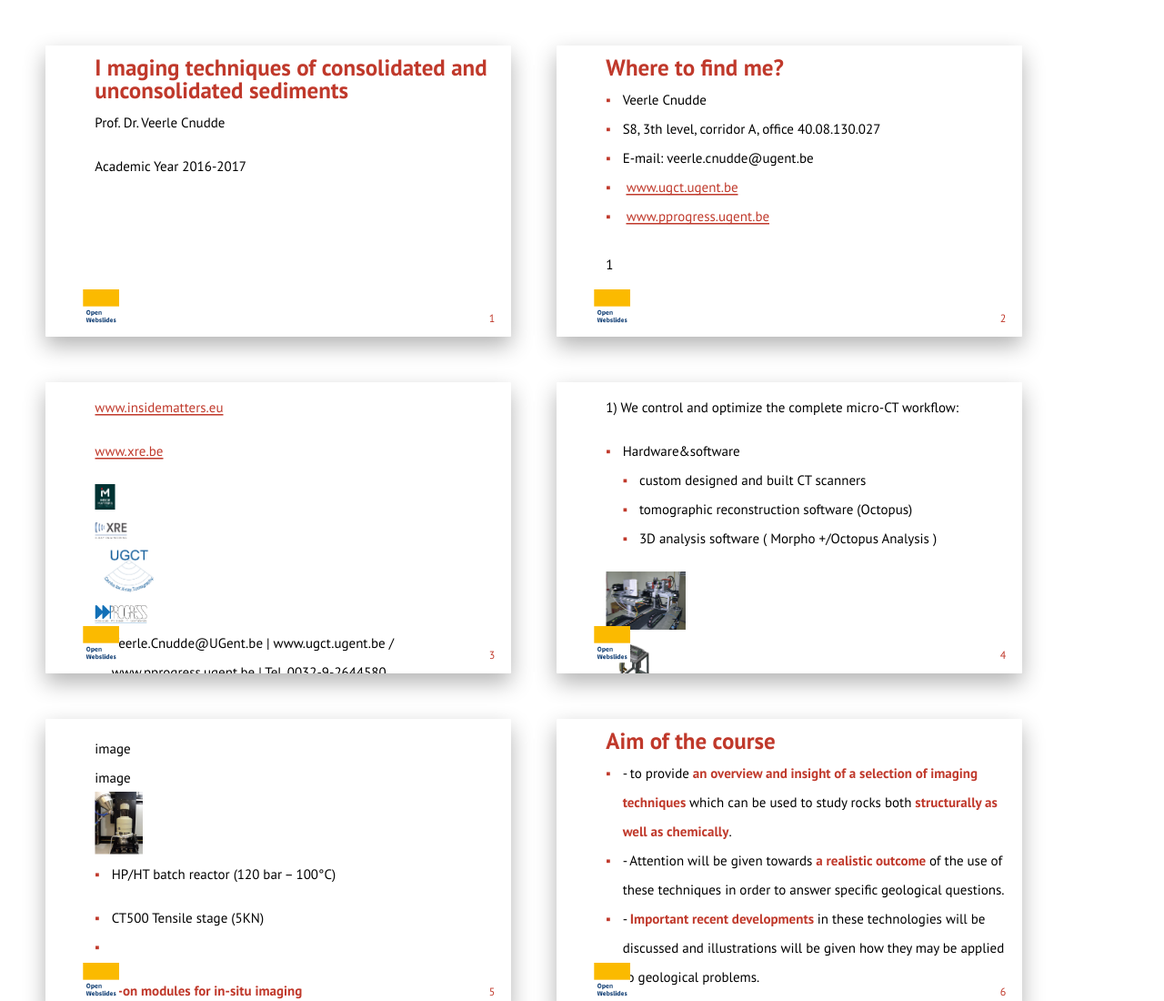
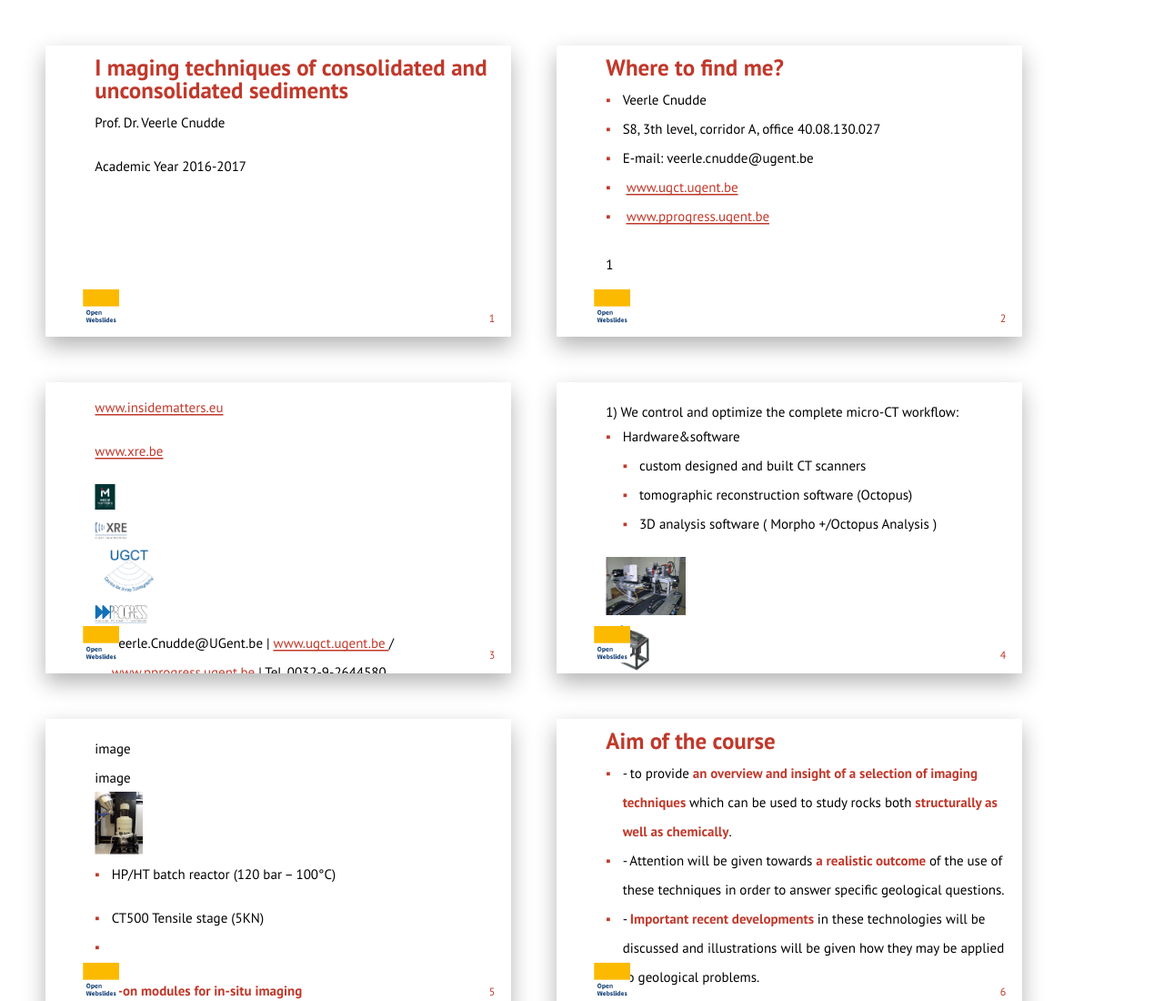
Before and after one commit to floriandejonckheere/Digital-imaging-techniques--part-1-introduction-only, a website: page index.html in a window 1280 px wide. Shown: the top 1100 px of the page at 91% size. Drawn offline with Linux system fonts and the light colour scheme.

Commit message:
Update index.html

```diff
--- a/index.html
+++ b/index.html
@@ -44,13 +44,13 @@
 					<img src="assets/image4.png" width="13%">
 				</figure>
 				<ul>
-					<li>Veerle.Cnudde@UGent.be | www.ugct.ugent.be / www.pprogress.ugent.be | Tel. 0032-9-2644580</li>
+					<li>Veerle.Cnudde@UGent.be | <a href="http://www.ugct.ugent.be/" target="_blank">www.ugct.ugent.be </a> / <a href="http://www.pprogress.ugent.be/" target="_blank">www.pprogress.ugent.be </a> | Tel. 0032-9-2644580</li>
 				</ul>
 				<div class="slidenumber">2</div>
 			</div>
 
 			<div class="slide" id="slide3">
-					<p><span class="underline">1) We control and optimize the complete micro-CT workflow:</span></p>
+					<span class="underline">1) We control and optimize the complete micro-CT workflow:</span>
 					<ul>
 						<li>Hardware&amp;software
 						<ul>
@@ -342,6 +342,7 @@
 				</figure>
 				<div class="slidenumber">21</div>
 			</div>
+
 			<div class="slide" id="slide22">
 				<ul>
 					<li>
@@ -361,6 +362,7 @@
 				</ul>
 				<div class="slidenumber">22</div>
 			</div>
+
 			<div class="slide" id="slide23">
 				<p><strong><span class="underline">Applications Geology:</span></strong></p>
 				<ul>
@@ -403,6 +405,7 @@
 				</figure>
 				<div class="slidenumber">23</div>
 			</div>
+
 			<div class="slide" id="slide24">
 				<ul>
 					<li>
@@ -426,16 +429,19 @@
 				</ul>
 				<div class="slidenumber">24</div>
 			</div>
+
 			<div class="slide" id="slide25">
 				<figure class="cover height">
 					<img src="assets/image43.png">
 				</figure>
 				<div class="slidenumber">25</div>
 			</div>
+
 			<div class="slide" id="slide26">
 				<h2>What are &ldquo;DIGITAL IMAGES&rdquo;? </h2>
 				<div class="slidenumber">26</div>
 			</div>
+
 			<div class="slide" id="slide27">
 				<h2>DIGITAL IMAGES </h2>
 				<ul>
@@ -450,12 +456,14 @@
 				</figure>
 				<div class="slidenumber">27</div>
 			</div>
+
 			<div class="slide" id="slide28">
 				<ul>
 					<li>Can anybody explain what a pixel is?</li>
 				</ul>
 				<div class="slidenumber">28</div>
 			</div>
+
 			<div class="slide" id="slide29">
 				<h2>A Pixel </h2>
 				<ul>
@@ -469,6 +477,7 @@
 				</figure>
 				<div class="slidenumber">29</div>
 			</div>
+
 			<div class="slide" id="slide30">
 				<h2>P ixels</h2>
 				<ul>
@@ -481,6 +490,7 @@
 				</figure>
 				<div class="slidenumber">30</div>
 			</div>
+
 			<div class="slide" id="slide31">
 				<h2>DIGITAL IMAGES </h2>
 				<ul>
@@ -491,6 +501,7 @@
 				</figure>
 				<div class="slidenumber">31</div>
 			</div>
+
 			<div class="slide" id="slide32">
 				<h2>What is the meaning of resolution? Please make your selection ...</h2>
 				<ol>
@@ -501,6 +512,7 @@
 				</ol>
 				<div class="slidenumber">32</div>
 			</div>
+
 			<div class="slide" id="slide33">
 				<h2>Resolution </h2>
 				<ul>
@@ -514,6 +526,7 @@
 				<p>increases </p>
 				<div class="slidenumber">33</div>
 			</div>
+
 			<div class="slide" id="slide34">
 				<h2>Resolution </h2>
 				<ul>
@@ -523,6 +536,7 @@
 				</ul>
 				<div class="slidenumber">34</div>
 			</div>
+
 			<div class="slide" id="slide35">
 				<h2>Resolution </h2>
 				<ul>
@@ -534,6 +548,7 @@
 				</figure>
 				<div class="slidenumber">35</div>
 			</div>
+
 			<div class="slide" id="slide36">
 				<h2>Resolution </h2>
 				<ul>
@@ -545,6 +560,7 @@
 				</ul>
 				<div class="slidenumber">36</div>
 			</div>
+
 			<div class="slide" id="slide37">
 				<h2>Effects of resolution on image quality</h2>
 				<figure>
@@ -552,6 +568,7 @@
 				</figure>
 				<div class="slidenumber">37</div>
 			</div>
+
 			<div class="slide" id="slide38">
 				<h2>Effects of resolution on image quality</h2>
 				<figure>
@@ -559,6 +576,7 @@
 				</figure>
 				<div class="slidenumber">38</div>
 			</div>
+
 			<div class="slide" id="slide39">
 				<h2>PIXEL DIMENSIONS </h2>
 				<ul>
@@ -571,6 +589,7 @@
 				<p>www.peterhobbs.com </p>
 				<div class="slidenumber">39</div>
 			</div>
+
 			<div class="slide" id="slide40">
 				<h2>PIXEL DIMENSIONS </h2>
 				<ul>
@@ -578,6 +597,7 @@
 				</ul>
 				<div class="slidenumber">40</div>
 			</div>
+
 			<div class="slide" id="slide41">
 				<h2>PIXEL DIMENSIONS </h2>
 				<ul>
@@ -590,6 +610,7 @@
 				</figure>
 				<div class="slidenumber">41</div>
 			</div>
+
 			<div class="slide" id="slide42">
 				<h2>PIXEL DIMENSIONS Reality Check: What are the pixel dimensions of a 5x7-inch photograph scanned at 400 dpi? Please make your selection ...</h2>
 				<ol>
@@ -599,11 +620,13 @@
 				</ol>
 				<div class="slidenumber">42</div>
 			</div>
+
 			<div class="slide" id="slide43">
 				<h2>PIXEL DIMENSIONS Reality Check: What are the pixel dimensions of a 5x7-inch photograph scanned at 400 dpi?</h2>
 				<p>The pixel dimensions are 2,000 x 2,800. You can derive them by multiplying the dpi by the width (400 x 5 = 2,000) and then the dpi by the height (400 x 7 = 2,800).</p>
 				<div class="slidenumber">43</div>
 			</div>
+
 			<div class="slide" id="slide44">
 				<ul>
 					<li>
@@ -611,6 +634,7 @@
 				</ul>
 				<div class="slidenumber">44</div>
 			</div>
+
 			<div class="slide" id="slide45">
 				<h2>BIT DEPTH </h2>
 				<p>= determined by the number of bits used to define each pixel.</p>
@@ -618,6 +642,7 @@
 				<p>Digital images may be produced in black and white ( bitonal ), grayscale, or color.</p>
 				<div class="slidenumber">45</div>
 			</div>
+
 			<div class="slide" id="slide46">
 				<h2>BIT DEPTH </h2>
 				<p>A bitonal image is represented by pixels consisting of 1 bit each, which can represent two tones (typically black and white), using the values 0 for black and 1 for white or vice versa.</p>
@@ -626,6 +651,7 @@
 				</figure>
 				<div class="slidenumber">46</div>
 			</div>
+
 			<div class="slide" id="slide47">
 				<h2>BIT DEPTH </h2>
 				<p>A grayscale image is composed of pixels represented by multiple bits of information, typically ranging from 2 to 8 bits or more.</p>
@@ -640,6 +666,7 @@
 				</figure>
 				<div class="slidenumber">47</div>
 			</div>
+
 			<div class="slide" id="slide48">
 				<h2>BIT DEPTH </h2>
 				<ul>
@@ -652,6 +679,7 @@
 				</ul>
 				<div class="slidenumber">48</div>
 			</div>
+
 			<div class="slide" id="slide49">
 				<h2>BIT DEPTH ( bitonal )</h2>
 				<figure>
@@ -659,6 +687,7 @@
 				</figure>
 				<div class="slidenumber">49</div>
 			</div>
+
 			<div class="slide" id="slide50">
 				<h2>BIT DEPTH (2-bit image)</h2>
 				<figure>
@@ -669,6 +698,7 @@
 				</figure>
 				<div class="slidenumber">50</div>
 			</div>
+
 			<div class="slide" id="slide51">
 				<h2>BIT DEPTH (3-bit image)</h2>
 				<figure>
@@ -679,6 +709,7 @@
 				</figure>
 				<div class="slidenumber">51</div>
 			</div>
+
 			<div class="slide" id="slide52">
 				<h2>BIT DEPTH ( 8-bit image)</h2>
 				<figure>
@@ -692,6 +723,7 @@
 				</figure>
 				<div class="slidenumber">52</div>
 			</div>
+
 			<div class="slide" id="slide53">
 				<h2>BIT DEPTH </h2>
 				<p>A colour image is typically represented by a bit depth ranging from 8 to 24 or higher.</p>
@@ -705,6 +737,7 @@
 				</figure>
 				<div class="slidenumber">53</div>
 			</div>
+
 			<div class="slide" id="slide54">
 				<h2>BIT DEPTH </h2>
 				<ul>
@@ -723,6 +756,7 @@
 				<p>24 bits (2 24 ) = 16.7 million tones</p>
 				<div class="slidenumber">54</div>
 			</div>
+
 			<div class="slide" id="slide55">
 				<h2>DYNAMIC RANGE </h2>
 				<p>= the range of tonal difference between the lightest light and darkest dark of an image.</p>
@@ -730,6 +764,7 @@
 				<p>Dynamic range also describes a digital system's ability to reproduce tonal information. This capability is most important for continuous-tone documents that exhibit smoothly varying tones, and for photographs it may be the single most important aspect of image quality.</p>
 				<div class="slidenumber">55</div>
 			</div>
+
 			<div class="slide" id="slide56">
 				<h2>Dynamic range</h2>
 				<figure>
@@ -737,6 +772,7 @@
 				</figure>
 				<div class="slidenumber">56</div>
 			</div>
+
 			<div class="slide" id="slide57">
 				<h2>Which of these images has a broader dynamic range?</h2>
 				<figure>
@@ -748,6 +784,7 @@
 				</ol>
 				<div class="slidenumber">57</div>
 			</div>
+
 			<div class="slide" id="slide58">
 				<h2>Which of these images has a greater number of tones represented?</h2>
 				<figure>
@@ -759,6 +796,7 @@
 				</ol>
 				<div class="slidenumber">58</div>
 			</div>
+
 			<div class="slide" id="slide59">
 				<h2>DYNAMIC RANGE </h2>
 				<p>Dynamic Range: The image on top has a broader dynamic range, but a limited number of tones represented. The lower image has a narrower dynamic range, but a greater number of tones represented. Note the lack of detail in shadows and highlights in the top frame. (Courtesy of Don Brown).</p>
@@ -767,6 +805,7 @@
 				</figure>
 				<div class="slidenumber">59</div>
 			</div>
+
 			<div class="slide" id="slide60">
 				<h2>FILE SIZE </h2>
 				<p>= calculated by multiplying the surface area of a document (height x width) to be captured by the bit depth and the dpi 2 . Because image file size is represented in bytes, which are made up of 8 bits, divide this figure by 8.</p>
@@ -776,6 +815,7 @@
 				</ul>
 				<div class="slidenumber">60</div>
 			</div>
+
 			<div class="slide" id="slide61">
 				<h2>FILE SIZE </h2>
 				<p>If the pixel dimensions are given, multiply them by each other and the bit depth to determine the number of bits in an image file. For instance, if a 24-bit image is captured with a digital camera with pixel dimensions of 2,048 x 3,072, then the file size equals (2048 x 3072 x 24)/8, or 18,874,368 bytes.</p>
@@ -785,6 +825,7 @@
 				</ul>
 				<div class="slidenumber">61</div>
 			</div>
+
 			<div class="slide" id="slide62">
 				<h2>FILE SIZE </h2>
 				<p>File size naming convention: Because digital images often result in very large files, the number of bytes is usually represented in increments of 2 10 (1,024) or more:</p>
@@ -794,6 +835,7 @@
 				<p>1 Terabyte (TB) = 1,024 GB </p>
 				<div class="slidenumber">62</div>
 			</div>
+
 			<div class="slide" id="slide63">
 				<h2>COMPRESSION </h2>
 				<p>= used to reduce image file size for storage, processing, and transmission. The file size for digital images can be quite large, taxing the computing and networking capabilities of many systems.</p>
@@ -801,6 +843,7 @@
 				<p>There are several compression techniques available.</p>
 				<div class="slidenumber">63</div>
 			</div>
+
 			<div class="slide" id="slide64">
 				<h2>Compression</h2>
 				<p>Compression schemes: characterized as either lossless (= &ldquo; verliesvrij &rdquo;) or lossy (= &ldquo; kwaliteitsverlies &ldquo;)</p>
@@ -808,6 +851,7 @@
 				<p>Lossy schemes: such as JPEG, utilize a means for averaging or discarding the least significant information, based on an understanding of visual perception. However, it may be extremely difficult to detect the effects of lossy compression; typically used with tonal images.</p>
 				<div class="slidenumber">64</div>
 			</div>
+
 			<div class="slide" id="slide65">
 				<h2>Compression </h2>
 				<p>Lossy Compression: Note the effects of JPEG lossy compression on the zoomed image (left). In the bottom image, artifacts are visible in the form of 8 x 8 pixel squares, and fine details such as eyelashes have disappeared.</p>
@@ -816,6 +860,7 @@
 				</figure>
 				<div class="slidenumber">65</div>
 			</div>
+
 			<div class="slide" id="slide66">
 				<h2>Explanation of File Formats </h2>
 				<p>It is important to have some notion on the meaning of the file formats. </p>
@@ -823,6 +868,7 @@
 				<p>Other image file formats are used to a lesser extent; these formats are often proprietary, such as Photoshop . psd files.</p>
 				<div class="slidenumber">66</div>
 			</div>
+
 			<div class="slide" id="slide67">
 				<h2>Explanation of File Formats </h2>
 				<p>TIFF:</p>
@@ -835,6 +881,7 @@
 				<p>JPG or JPEG: </p>
 				<div class="slidenumber">67</div>
 			</div>
+
 			<div class="slide" id="slide68">
 				<h2>Explanation of File Formats </h2>
 				<p>GIF: </p>
@@ -854,6 +901,7 @@
 				</ul>
 				<div class="slidenumber">68</div>
 			</div>
+
 			<div class="slide" id="slide69">
 				<h2>Spatial calibration</h2>
 				<p>= process of assigning the number of pixels per unit length to an image</p>
@@ -865,6 +913,7 @@
 				</figure>
 				<div class="slidenumber">69</div>
 			</div>
+
 			<div class="slide" id="slide70">
 				<h2>Colour calibration</h2>
 				<p>the Macbeth ColorChecker</p>
@@ -873,6 +922,7 @@
 				</figure>
 				<div class="slidenumber">70</div>
 			</div>
+
 			<div class="slide" id="slide71">
 				<h2>Image quality</h2>
 				<p><strong>The photography:</strong> a crucial step for successful image analysis, which requires a high quality image with which to work.</p>
@@ -886,6 +936,7 @@
 				</ul>
 				<div class="slidenumber">71</div>
 			</div>
+
 			<div class="slide" id="slide72">
 				<h2>IMAGE ENHANCEMENT OR PREPROCESSING </h2>
 				<p>often necessary to enhance features of interest in order to perform an analysis. </p>
@@ -894,6 +945,7 @@
 				<p>Always keep original image! </p>
 				<div class="slidenumber">72</div>
 			</div>
+
   <script src="https://cdnjs.cloudflare.com/ajax/libs/shower-core/2.1.0/shower.min.js"></script>
 </body>
 </html>
```
